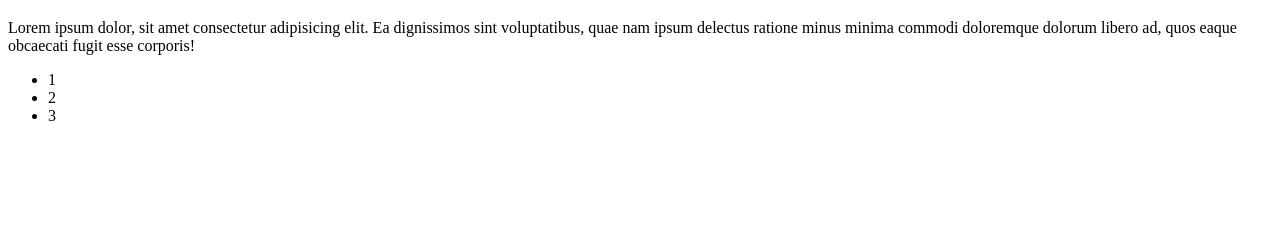
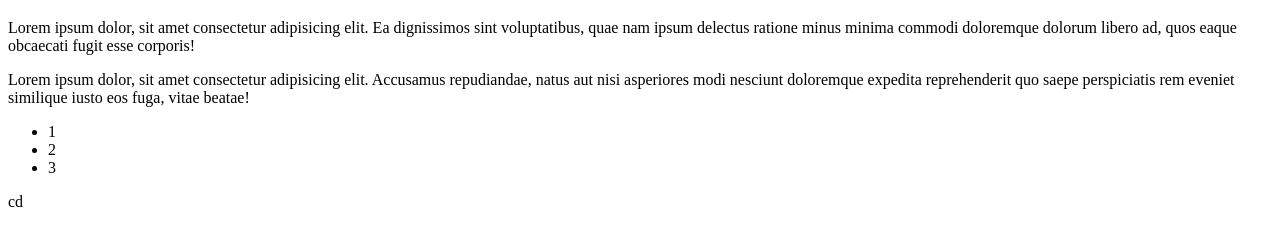
Before and after one commit to AlexGBirman/proyectoNT2, a plain HTML site: page index.html in a window 1280 px wide. Shown: the part 61-306 px from the top of the page. Drawn offline with Linux system fonts and the light colour scheme.

Commit message:
otro párrafo

```diff
--- a/index.html
+++ b/index.html
@@ -10,6 +10,7 @@
 
     <h1>Holis</h1>
     <p>Lorem ipsum dolor, sit amet consectetur adipisicing elit. Ea dignissimos sint voluptatibus, quae nam ipsum delectus ratione minus minima commodi doloremque dolorum libero ad, quos eaque obcaecati fugit esse corporis!</p>
+    <p>Lorem ipsum dolor, sit amet consectetur adipisicing elit. Accusamus repudiandae, natus aut nisi asperiores modi nesciunt doloremque expedita reprehenderit quo saepe perspiciatis rem eveniet similique iusto eos fuga, vitae beatae!</p>
 
     <ul>
         <li>1</li>
@@ -18,4 +19,4 @@
     </ul>
 
 </body>
-</html>
+</html>cd
```
